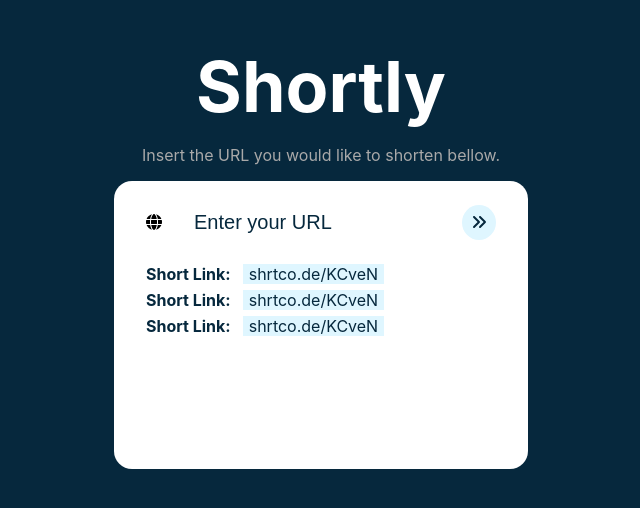
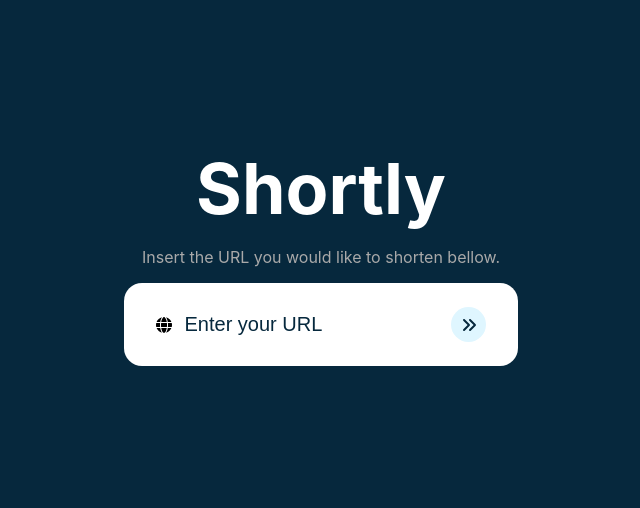
Before and after one commit to renarossi/Shortly, a React (Create React App) app: page / in a window 1280 px wide. Shown: the part 144-652 px from the top of the page, without its empty margins (319-959 px from the left). Built offline with nearby package versions, Linux system fonts and the light colour scheme.

Commit message:
feat: Integrate Shortn API and bind data.

```diff
--- a/src/components/Container/Container.tsx
+++ b/src/components/Container/Container.tsx
@@ -1,4 +1,4 @@
-import { FC, useState } from 'react';
+import { FC, useEffect, useState } from 'react';
 import styled from '@emotion/styled';
 
 import URLInput from '../URLInput/URLInput';
@@ -6,6 +6,7 @@ import URLInput from '../URLInput/URLInput';
 import { Colors, Spaces } from '../../styles/variables';
 import ErrorBlock from '../ErrorBlock/ErrorBlock';
 import LinkBlock from '../LinkBlock/LinkBlock';
+import { UseFetch } from '../../hooks/useFetch';
 
 interface SectionInterface {
     open?: boolean;
@@ -14,7 +15,7 @@ interface SectionInterface {
 const Section = styled.section<SectionInterface>`
   position: relative;
   width: calc(100% - ${Spaces.xLarge});
-  height: ${props => props.open ? '240px' : '35px'};
+  height: ${props => props.open ? '350px' : '35px'};
   background: ${Colors.primary.white};
   padding: ${Spaces.medium} ${Spaces.mLarge};
   overflow: hidden;
@@ -24,22 +25,29 @@ const Section = styled.section<SectionInterface>`
 
 const Container: FC = () => {
     const [errorMsg, setErrorMsg] = useState<string | undefined>();
-    const [openDrawer, setOpenDrawer] = useState<boolean>(true);
+    const { data, loading, shortenURL, error} = UseFetch();
 
     const handleURLSubmit = (value: string): void => {
         if (value) {
-            console.log(value);
+            shortenURL(value);
         } else {
-            setOpenDrawer(true);
             setErrorMsg('Oops! We can\'t do it with no URL :/');
         }
     }
 
+    const isDefined = (variable: any):boolean => {
+        return typeof variable !== 'undefined';
+    }
+
+    useEffect(() => {
+        console.log(error);
+    }, [error]);
+
     return (
-        <Section open={openDrawer} >
-            <URLInput onSubmit={handleURLSubmit} />
+        <Section open={isDefined(data) || isDefined(errorMsg)}>
+            <URLInput onSubmit={handleURLSubmit} loading={loading} />
             { errorMsg && (<ErrorBlock error={errorMsg} />)}
-            <LinkBlock />
+            { data && (<LinkBlock shortenedLinks={data.result} />)}
         </Section>
     )
 };
--- a/src/components/LinkBlock/LinkBlock.tsx
+++ b/src/components/LinkBlock/LinkBlock.tsx
@@ -2,6 +2,7 @@ import styled from '@emotion/styled';
 
 import { Spaces } from '../../styles/variables';
 import ListItem from '../ListItem/ListItem';
+import { ShrtcodeResult } from '../../types';
 
 
 const Section = styled.section`
@@ -12,15 +13,19 @@ const List = styled.ul`
   list-style: none;
   padding: ${Spaces.zero};
   margin: ${Spaces.zero};
+  display: flex;
+  flex-direction: column;
 `;
 
-const LinkBlock = () => {
+interface LinkBlockProps {
+    shortenedLinks?: ShrtcodeResult;
+}
+
+const LinkBlock = ({ shortenedLinks }: LinkBlockProps) => {
     return (
         <Section>
             <List>
-                <ListItem />
-                <ListItem />
-                <ListItem />
+                { shortenedLinks && Object.entries(shortenedLinks).map(([key, value]) => <ListItem key={key} linkName={key} linkValue={value} />)}
             </List>
         </Section>
     )
--- a/src/components/ListItem/ListItem.tsx
+++ b/src/components/ListItem/ListItem.tsx
@@ -1,7 +1,7 @@
 import { ReactElement, useState } from 'react';
 import styled from '@emotion/styled';
 
-import { Colors, FontSizes, Spaces } from '../../styles/variables';
+import { Colors, FontSizes, FontWeight, Spaces } from '../../styles/variables';
 
 
 interface CopyLabelProps {
@@ -20,6 +20,7 @@ const Span = styled.span`
   padding: ${Spaces.zero} ${Spaces.xSmall};
   margin-left: ${Spaces.small};
   transition: all 0.4s ease;
+  font-size: ${FontSizes.xSmall};
 
   &:hover {
     color: ${Colors.primary.white};
@@ -27,9 +28,14 @@ const Span = styled.span`
   }
 `;
 
+const Strong = styled.strong`
+  font-weight: ${FontWeight.extraBold};
+  text-transform: capitalize;
+`;
+
 const CopyLabel = styled.span<CopyLabelProps>`
   transition: all 1s ease;
-  margin-left: auto;
+  margin-left: ${Spaces.medium};
   background: ${Colors.primary.darkBlue};
   color: ${Colors.primary.white};
   padding: ${Spaces.xxSmall};
@@ -38,20 +44,24 @@ const CopyLabel = styled.span<CopyLabelProps>`
   opacity: ${(props) => props.active ? 1 : 0};
 `;
 
-const ListItem = (): ReactElement => {
+interface ListItemProps {
+    linkName: string;
+    linkValue: string;
+}
+
+const ListItem = ({ linkName, linkValue }: ListItemProps): ReactElement => {
     const [showCopyLabel, setShowCopyLabel] = useState(false);
-    const link = 'shrtco.de/KCveN';
 
     const copyToClipboard = ():void => {
         setShowCopyLabel(true);
-        navigator.clipboard.writeText(link);
+        navigator.clipboard.writeText(linkValue);
         setTimeout(() => setShowCopyLabel(false), 1000);
     }
 
     return (
         <Li>
-            <strong>Short Link:</strong>
-            <Span onClick={copyToClipboard}>{ link }</Span>
+            <Strong>{ linkName.replace('_', ' ') }</Strong>
+            <Span onClick={copyToClipboard}>{ linkValue }</Span>
             <CopyLabel active={showCopyLabel}>Copied!</CopyLabel>
         </Li>
     )
--- a/src/components/URLInput/URLInput.tsx
+++ b/src/components/URLInput/URLInput.tsx
@@ -17,7 +17,7 @@ const Input = styled.div`
     width: 80%;
     font-size: ${FontSizes.medium};
     font-weight: ${FontWeight.bold};
-    padding-left: ${Spaces.mLarge};
+    padding-left: ${Spaces.small};
     border: none;
 
     &::placeholder {
--- a/src/hooks/useFetch.ts
+++ b/src/hooks/useFetch.ts
@@ -1,11 +1,11 @@
 import { useState } from 'react';
 
-import { FetchResponse, ShrtcodeResult } from '../types';
+import { FetchResponse, ShrtcodeAPIResponse } from '../types';
 
 export const UseFetch = (): FetchResponse => {
     const [status, setStatus] = useState<number>(0);
     const [statusText, setStatusText] = useState<string>('');
-    const [data, setData] = useState<ShrtcodeResult>();
+    const [data, setData] = useState<ShrtcodeAPIResponse>();
     const [error, setError] = useState<any>();
     const [loading, setLoading] = useState<boolean>(false);
 
--- a/src/styles/variables.ts
+++ b/src/styles/variables.ts
@@ -31,7 +31,8 @@ export const FontSizes = {
 
 export const FontWeight = {
     regular: 400,
-    bold: 500
+    bold: 500,
+    extraBold: 700
 };
 
 export const SpinEffect = keyframes`
```
Also changed, not shown: src/types/index.ts (+6 -1 lines).
